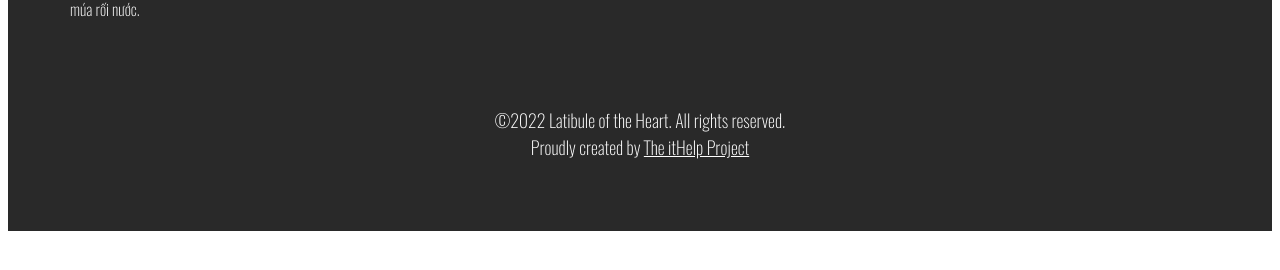
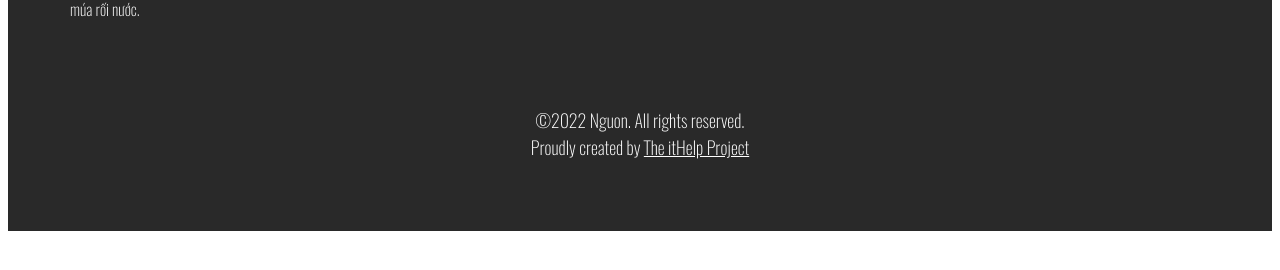
Before and after one commit to npovn/Nguon, a Jekyll site: the page footer.html, which Jekyll copies as it is, in a window 1280 px wide. Shown: the part 441-711 px from the top of the page. Built offline with Jekyll 4.4.1, drawn with Linux system fonts in a browser that asks for light colours.

Commit message:
Update footer.html

```diff
--- a/footer.html
+++ b/footer.html
@@ -98,7 +98,7 @@
           </div>
         </div>
       <div class="footer-copyright">
-          ©2022 Latibule of the Heart. All rights reserved. <br>Proudly created by <a href="https://www.facebook.com/The-itHelp-Project-111001754810585/">The itHelp Project</a>
+          ©2022 Nguon. All rights reserved. <br>Proudly created by <a href="https://www.facebook.com/The-itHelp-Project-111001754810585/">The itHelp Project</a>
       </div>
     </footer>
 
```
